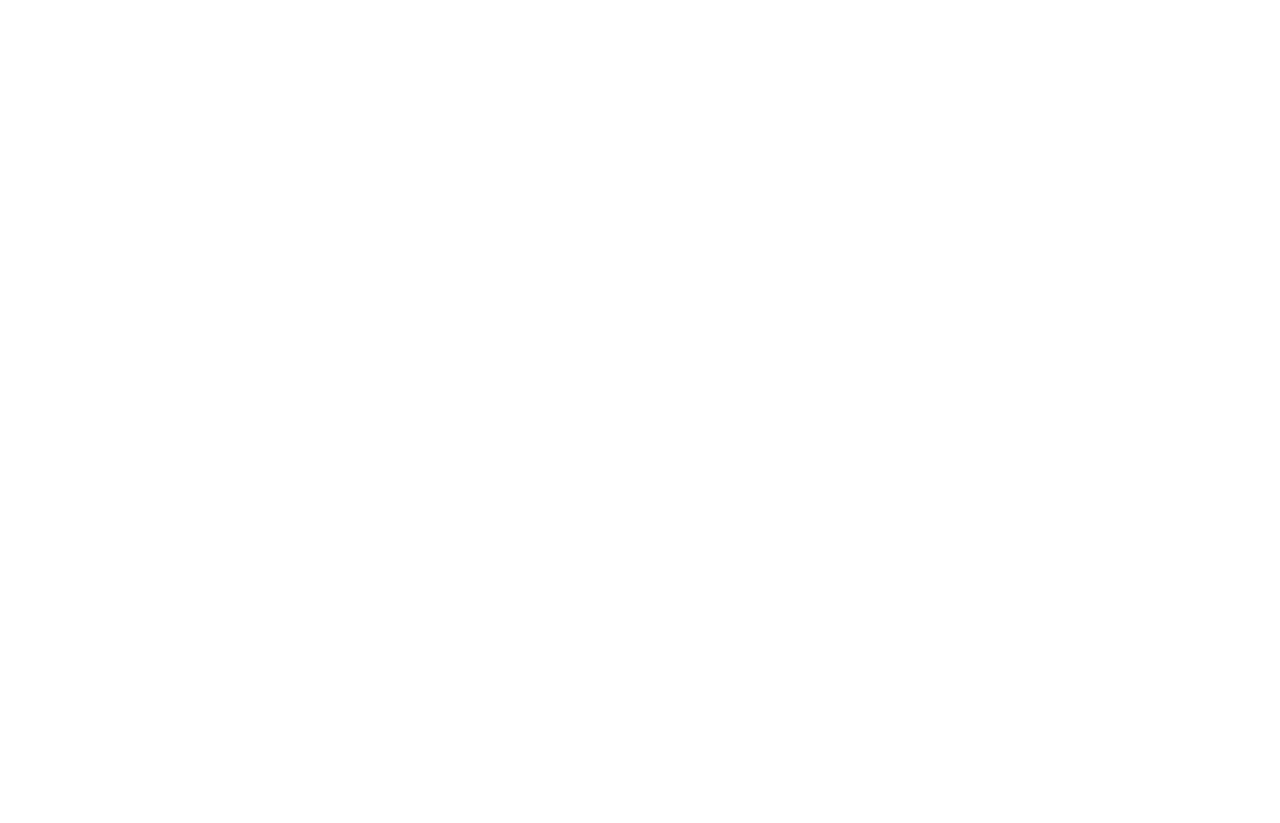
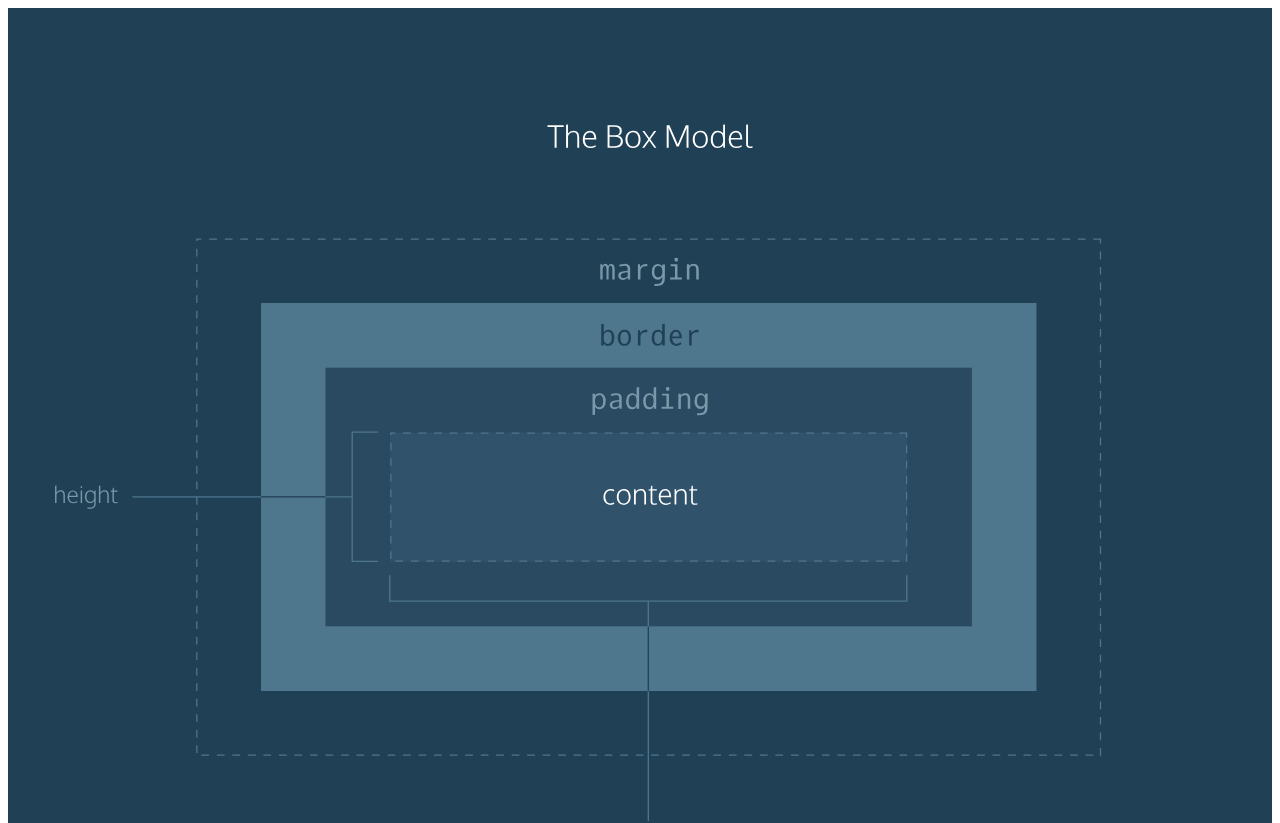
Before and after one commit to henkelst/boxmodeldia, a plain HTML site: page index.html in a window 1280 px wide. Shown: the top 823 px of the page. Before the commit the page ends 800 px from the top, so only its background shows below. Drawn offline with Linux system fonts and the light colour scheme.

Commit message:
add image to index.

```diff
--- a/index.html
+++ b/index.html
@@ -5,6 +5,7 @@
     <title></title>
   </head>
   <body>
+    <img src="images/diagram-boxmodel.svg" alt="boxmodel-diagram">
 
   </body>
 </html>
```
